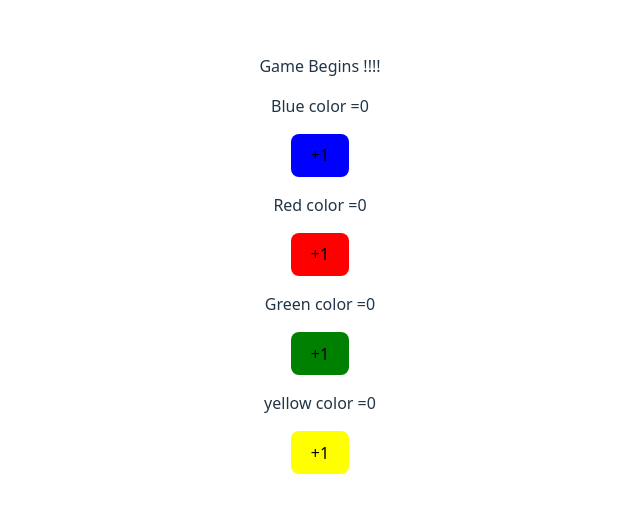
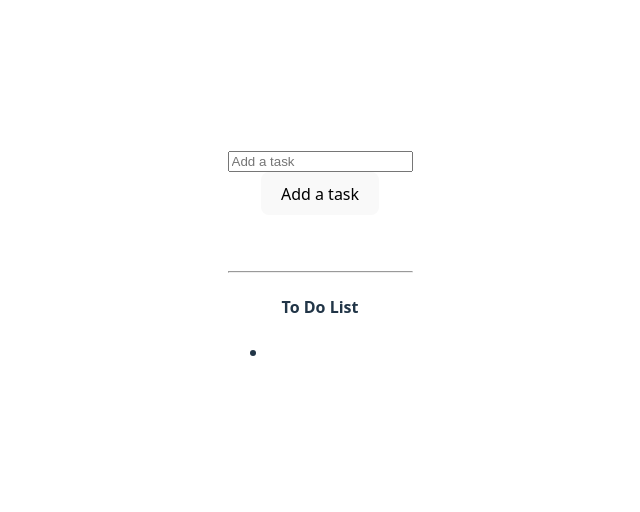
Before and after one commit to hiteshsaini0279/React-concepts, a React app: page / in a window 1280 px wide. Shown: the part 136-648 px from the top of the page, without its empty margins (320-960 px from the left). Built offline with nearby package versions, Linux system fonts and the light colour scheme; the HTML template or start-up script is replaced by a standard one.

Commit message:
second day of React Concepts

```diff
--- a/src/App.jsx
+++ b/src/App.jsx
@@ -1,10 +1,11 @@
 
 import './App.css'
 import LudoBoard from './LudoBoard';
+import ToDoList from './ToDoList';
 function App() {
   return (
     <>
-    <LudoBoard />
+    <ToDoList />
 
     </>
   )
--- /dev/null
+++ b/src/ToDoList.jsx
@@ -0,0 +1,37 @@
+import  { useState } from 'react';
+
+export default function ToDoList() {
+
+    let [todo, setTodo] = useState([""]);
+    let [newTodo, setNewTodo]= useState("");
+ let addTodo = () => {
+        setTodo([...todo, newTodo]);
+ }
+    let updateTodoValue = (event) => {
+     setNewTodo(event.target.value);
+    }
+    return (
+        <div>
+
+            <input placeholder="Add a task" valur={newTodo} onChange={updateTodoValue}></input>
+            <br></br>
+            <button onClick={addTodo}> Add a task </button>
+            <br></br>
+            <br></br>
+            <br></br>
+
+            <hr></hr>
+            <h4> To Do List </h4>
+                <ul> {
+
+                    todo.map((todo) => (
+                         <li>{todo}</li>
+
+
+                    ))
+
+
+}</ul>
+        </div>
+    )
+}
```
